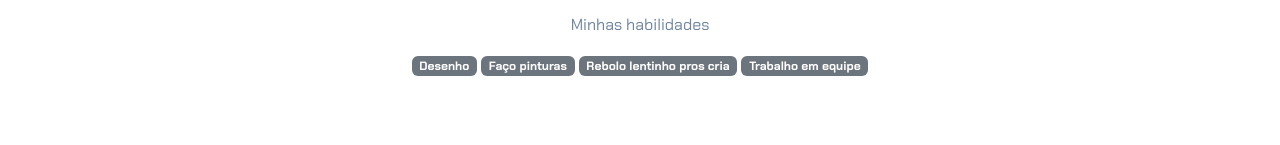
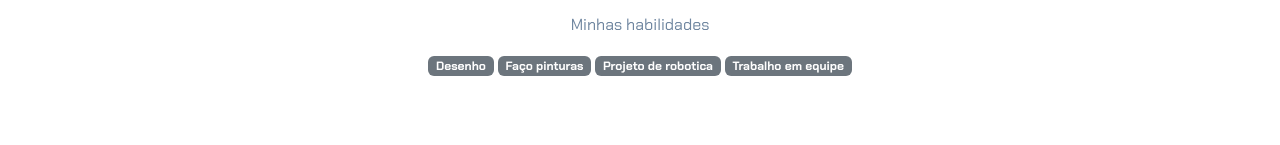
Before and after one commit to tiago1lys2agv/Projeto-do-primeiro-trimestre, a plain HTML site: page index.html in a window 1280 px wide. Shown: the part 154-299 px from the top of the page. Drawn offline with nearby package versions, Linux system fonts and the light colour scheme.

Commit message:
Update index.html

```diff
--- a/index.html
+++ b/index.html
@@ -21,7 +21,7 @@
         <div>
             <p class="badge bg-secondary">Desenho</p>
             <p class="badge bg-secondary">Faço pinturas</p>
-            <p class="badge bg-secondary">Rebolo lentinho pros cria</p>
+            <p class="badge bg-secondary">Projeto de robotica</p>
             <p class="badge bg-secondary">Trabalho em equipe</p>
         </div>
     </header>
```
